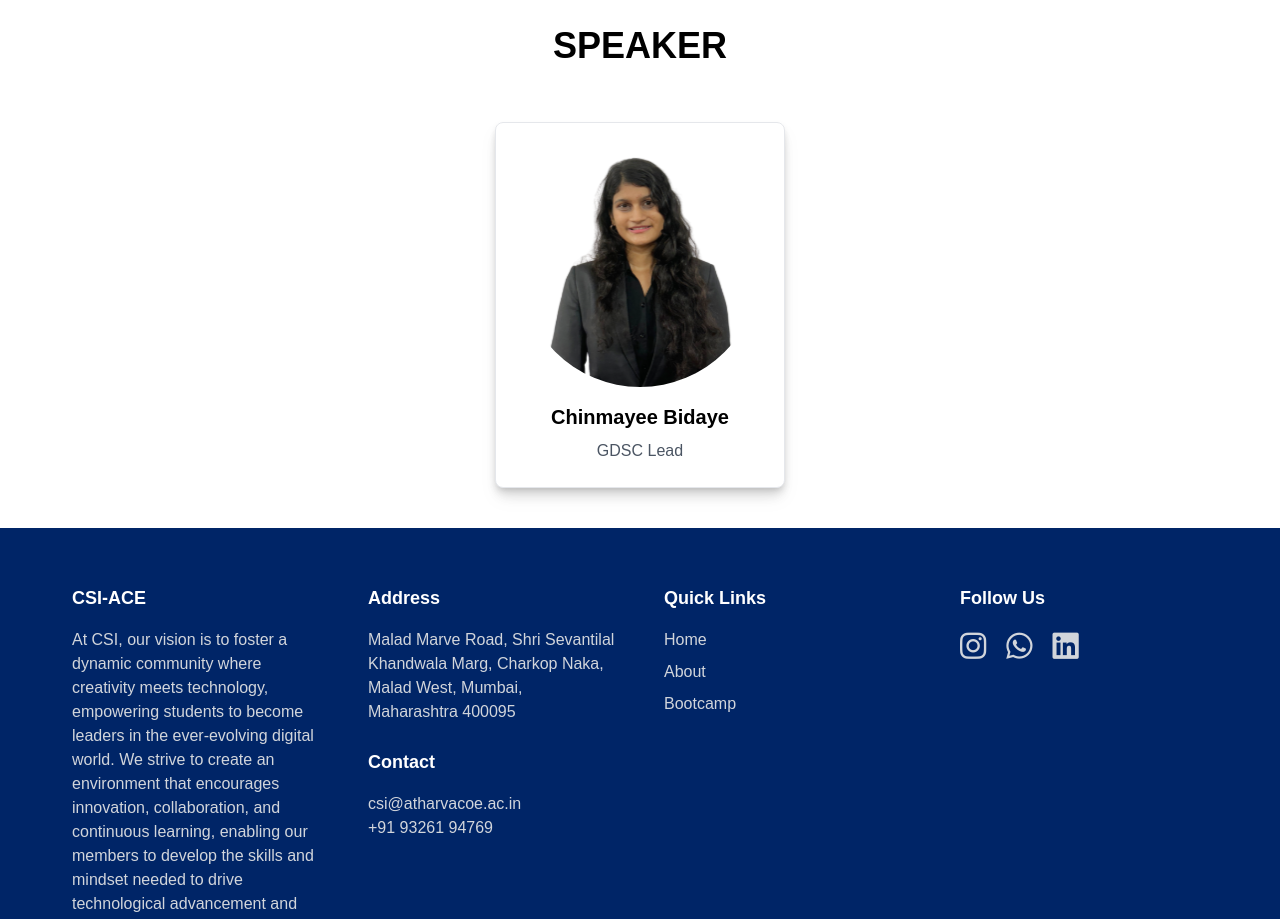
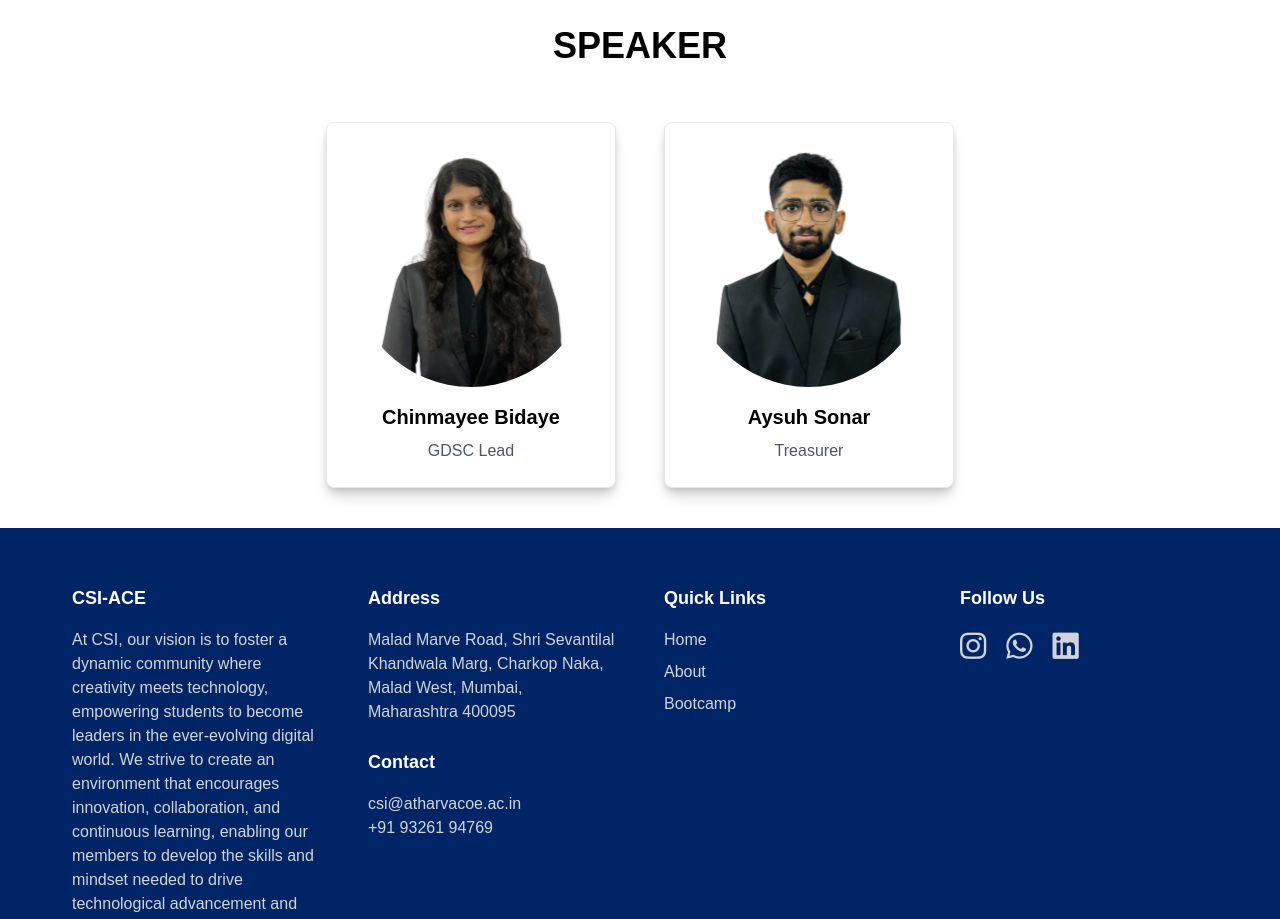
Before and after one commit to vaibhavraut07/csi, a React (Create React App) app: page /bootcamp/aiml in a window 1280 px wide. Shown: the part 1820-2739 px from the top of the page. Built offline with nearby package versions, Linux system fonts and the light colour scheme; the HTML template or start-up script is replaced by a standard one.

Commit message:
Refactor team roles in BootcampDetails component for improved consistency

```diff
--- a/src/screens/BootcampDetails.jsx
+++ b/src/screens/BootcampDetails.jsx
@@ -119,7 +119,7 @@ const bootcampData = {
       {
         img: '/team/akash.svg',
         name: 'Akash Kolakkal',
-        role: 'Developer'
+        role: 'Web Lead'
       },
       {
         img: '/team/nishit.svg',
@@ -183,6 +183,11 @@ const bootcampData = {
         name: 'Chinmayee Bidaye',
         role: 'GDSC Lead'
       },
+      {
+        img: '/team/ayush.svg',
+        name: 'Aysuh Sonar',
+        role: 'Treasurer'
+      }
 
     ]
   },
@@ -242,7 +247,7 @@ const bootcampData = {
       {
         img: '/team/vedant.svg',
         name: 'Vedant Farkade',
-        role: 'Techincal Lead'
+        role: 'Technical Lead'
       },
 
     ]
@@ -288,16 +293,16 @@ const bootcampData = {
     },
 
     speaker: [
-      // {
-      //   img: '/bootcamppage/speakers/kaneki.jpg',
-      //   name: 'D Curse',
-      //   role: 'Developer'
-      // },
-      // {
-      //   img: '/bootcamppage/speakers/kaneki.jpg',
-      //   name: 'D Curse',
-      //   role: 'Developer'
-      // }
+      {
+        img: '/team/arya.svg',
+        name: 'Arya Shirgaonkar',
+        role: 'Developer'
+      },
+      {
+        img: '/team/husain.svg',
+        name: 'Husain Rehmanji',
+        role: 'Developer'
+      }
     ]
   },
 
```
Also changed, not shown: public/team/arya.svg (added), public/team/husain.svg (added).
